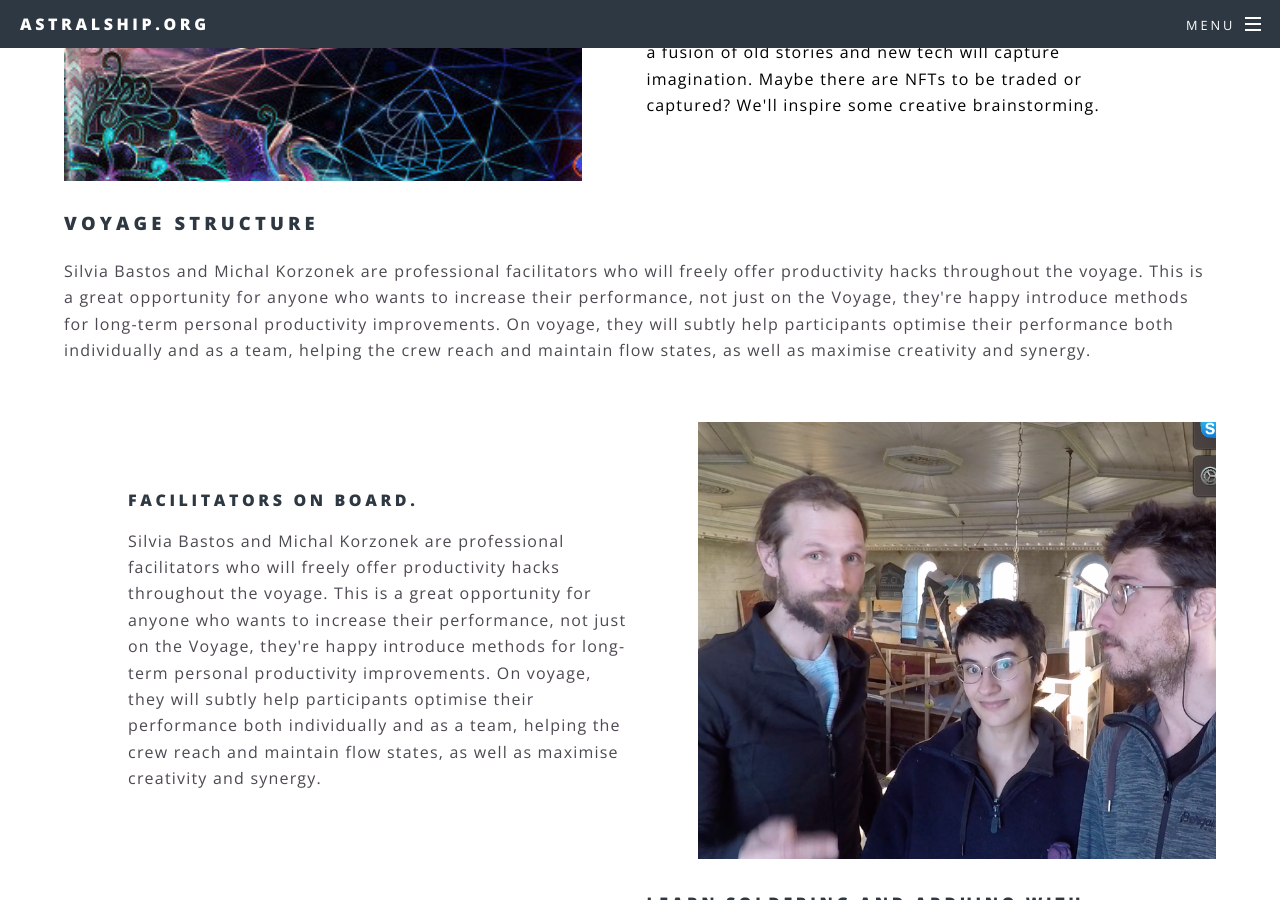
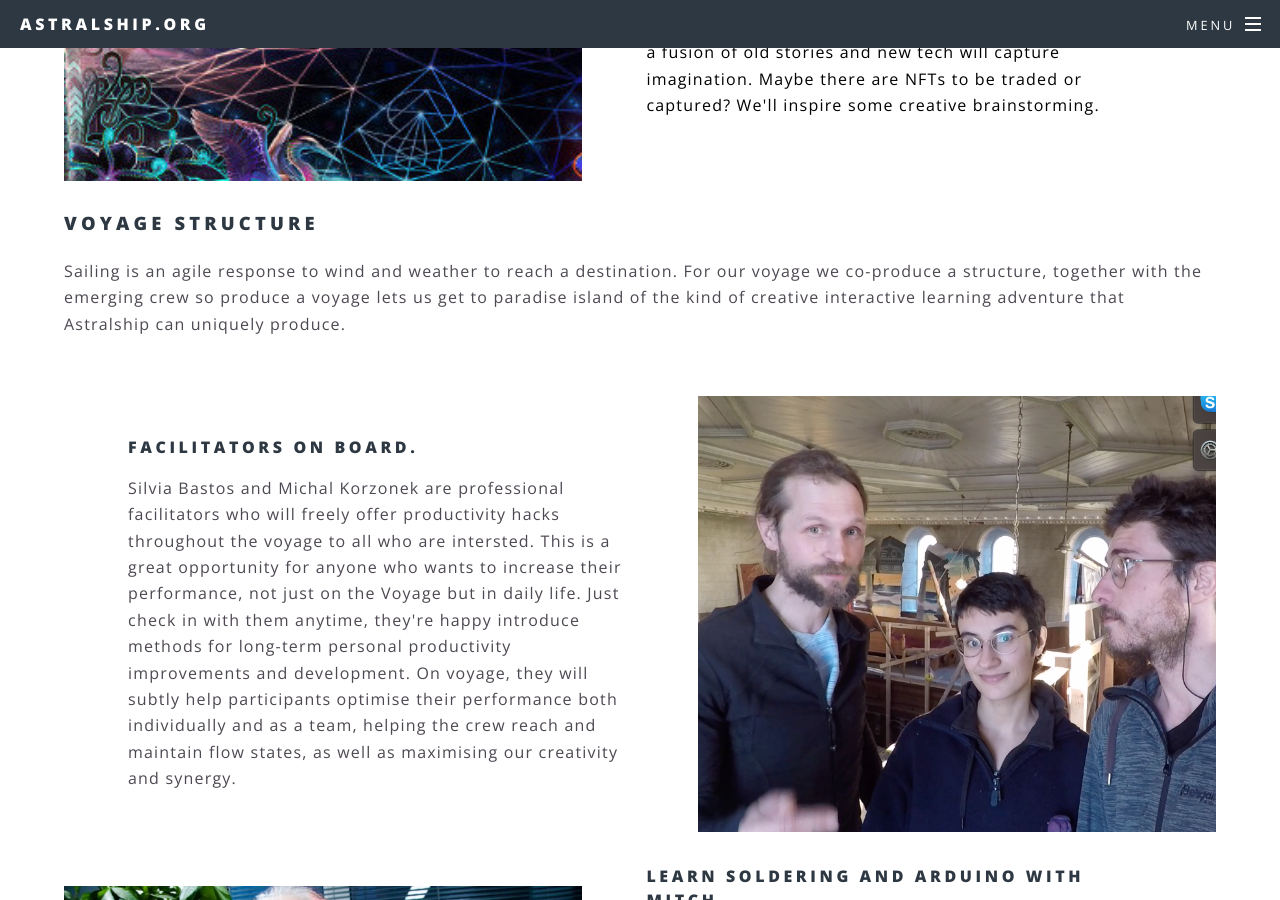
Before and after one commit to astralship/astralship.github.io, a Jekyll site: the page built from voyages.html, in a window 1280 px wide and 900 px high, scrolled down 2080 px. Built offline with Jekyll 4.4.1, drawn with Linux system fonts in a browser that asks for light colours; comment, search, counter and statistics services are not loaded.

Commit message:
updates and images for voyage

```diff
--- a/voyages.html
+++ b/voyages.html
@@ -47,13 +47,13 @@ order: 1000
 
 <h3>Voyage Structure</h3>
 
-<p>Silvia Bastos and Michal Korzonek are professional facilitators who will freely offer productivity hacks throughout the voyage. This is a great opportunity for anyone who wants to increase their performance, not just on the Voyage, they're happy introduce methods for long-term personal productivity improvements. On voyage, they will subtly help participants optimise their performance both individually and as a team, helping the crew reach and maintain flow states, as well as maximise creativity and synergy. </p>
+<p>Sailing is an agile response to wind and weather to reach a destination. For our voyage we co-produce a structure, together with the emerging crew so produce a voyage lets us get to paradise island of the kind of creative interactive learning adventure that Astralship can uniquely produce.</p>
 <br>
 <section class="spotlight3">
 	<div class="image"><img src="images/facilitators.png"  alt="" /></div>
 	<div class="content">
 		<h4>Facilitators on board.</h4>
-		<p>Silvia Bastos and Michal Korzonek are professional facilitators who will freely offer productivity hacks throughout the voyage. This is a great opportunity for anyone who wants to increase their performance, not just on the Voyage, they're happy introduce methods for long-term personal productivity improvements. On voyage, they will subtly help participants optimise their performance both individually and as a team, helping the crew reach and maintain flow states, as well as maximise creativity and synergy. </p>
+		<p>Silvia Bastos and Michal Korzonek are professional facilitators who will freely offer productivity hacks throughout the voyage to all who are intersted. This is a great opportunity for anyone who wants to increase their performance, not just on the Voyage but in daily life. Just check in with them anytime, they're happy introduce methods for long-term personal productivity improvements and development. On voyage, they will subtly help participants optimise their performance both individually and as a team, helping the crew reach and maintain flow states, as well as maximising our creativity and synergy. </p>
 	</div>
 </section>
 <section class="spotlight3">
```
